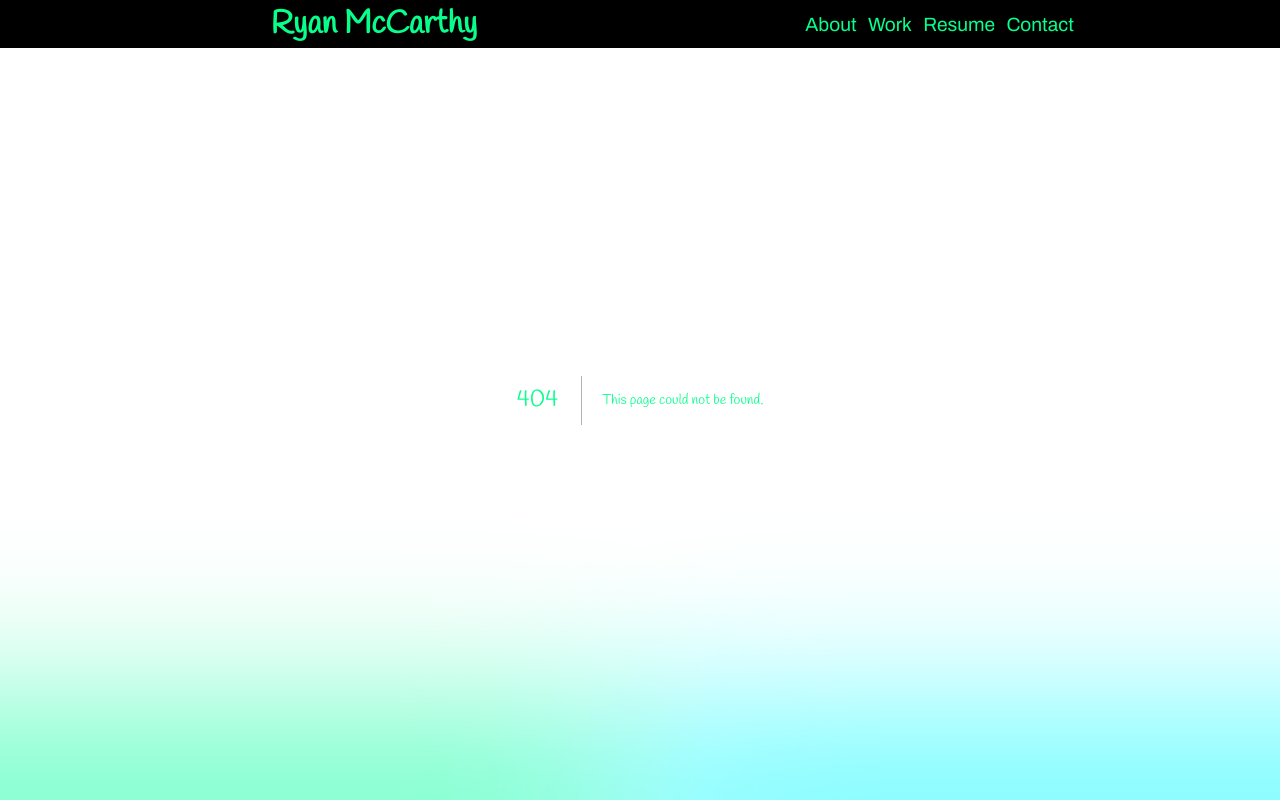
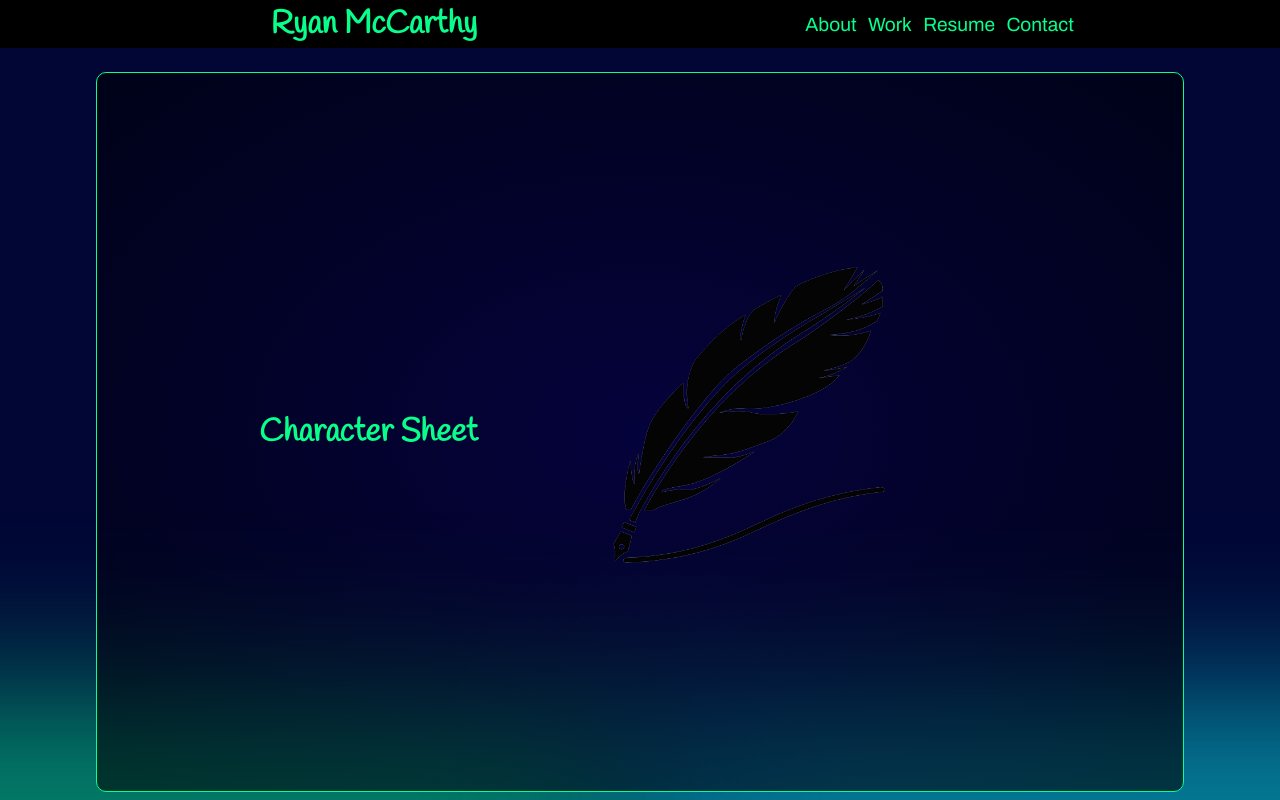
Before and after one commit to rmmccar92/Portfolio-2023, a Next.js app: page /project/character-sheet-image in a window 1280 px wide. Before the commit this address had no page. Shown: the top 800 px of the page. Built offline with nearby package versions, Linux system fonts and the light colour scheme.

Commit message:
icon test

```diff
--- a/app/components/Footer.tsx
+++ b/app/components/Footer.tsx
@@ -19,7 +19,7 @@ const Footer: FC<FooterProps> = ({}) => {
                 width={35}
                 height={35}
                 alt="github"
-                src="/images/technologies/Github.png"
+                src={"/images/technologies/Github.png"}
               />
             </a>
           </li>
--- /dev/null
+++ b/app/components/Project.tsx
@@ -0,0 +1,25 @@
+import type { FC } from "react";
+import Image from "next/image";
+import styles from "../styles/Project.module.css";
+
+interface ProjectsProps {
+  selectedProject: any;
+}
+
+const Projects: FC<ProjectsProps> = ({ selectedProject }) => {
+  return (
+    <div className={styles.projectContainer}>
+      <h1>{selectedProject.title}</h1>
+      <div className={styles.projectImage}>
+        <Image
+          width={500}
+          height={500}
+          className={`${styles[selectedProject.alt]} ${styles.projectImage}`}
+          src={selectedProject.image}
+          alt={selectedProject.alt}
+        />
+      </div>
+    </div>
+  );
+};
+export default Projects;
--- a/app/components/Work.tsx
+++ b/app/components/Work.tsx
@@ -24,7 +24,7 @@ const Work: FC<WorkProps> = ({}) => {
             <div className={styles.projectInfo}>
               <h2>{project.title}</h2>
               <div className={styles.projectLinks}>
-                <a href={`/projects/${project.alt}`}>
+                <a href={`/project/${project.alt}`}>
                   <button>Find out more!</button>
                 </a>
                 <div className={styles.projectSubLinks}>
@@ -34,7 +34,7 @@ const Work: FC<WorkProps> = ({}) => {
                         width={35}
                         height={35}
                         alt="github"
-                        src="/images/technologies/Github.png"
+                        src={"/images/technologies/Github.png"}
                       />
                     </button>
                   </a>
--- /dev/null
+++ b/app/project/[projectName]/page.tsx
@@ -0,0 +1,23 @@
+"use client";
+import { useParams } from "next/navigation";
+import type { FC } from "react";
+import Project from "../../components/Project";
+import projects from "../../data/projects";
+import styles from "../../styles/Project.module.css";
+interface pageProps {}
+
+const ProjectPage: FC<pageProps> = ({}) => {
+  const { projectName } = useParams();
+  const selectedProject = projects.find((item) => item.alt === projectName);
+
+  return (
+    <div className={styles.projectMain}>
+      {selectedProject ? (
+        <Project selectedProject={selectedProject} />
+      ) : (
+        <h1>Project not found</h1>
+      )}
+    </div>
+  );
+};
+export default ProjectPage;
--- /dev/null
+++ b/app/styles/Project.module.css
@@ -0,0 +1,33 @@
+.projectMain {
+  display: flex;
+  flex-direction: column;
+  justify-content: center;
+  align-items: center;
+  height: 100vh;
+  padding-top: 5%;
+  /* background-color: #282c34;
+  color: white; */
+}
+
+.projectContainer {
+  display: flex;
+  justify-content: center;
+  align-items: center;
+  border: 1px solid var(--main-color);
+  border-radius: 10px;
+  width: 85%;
+  height: 90vh;
+  background: radial-gradient(rgba(9, 1, 64, 0.548), rgba(0, 0, 0, 0.548));
+}
+
+.projectImage {
+  width: 50%;
+  height: auto;
+  display: flex;
+  object-fit: contain;
+  justify-content: center;
+  align-items: center;
+  border-radius: 10px;
+  margin-bottom: 2%;
+  /* animation: fade_in 1.25s ease-in-out; */
+}
```
Also changed, not shown: app/components/Projects.tsx (deleted, +0 -13 lines), app/projects/[projectName]/page.tsx (deleted, +0 -12 lines).
